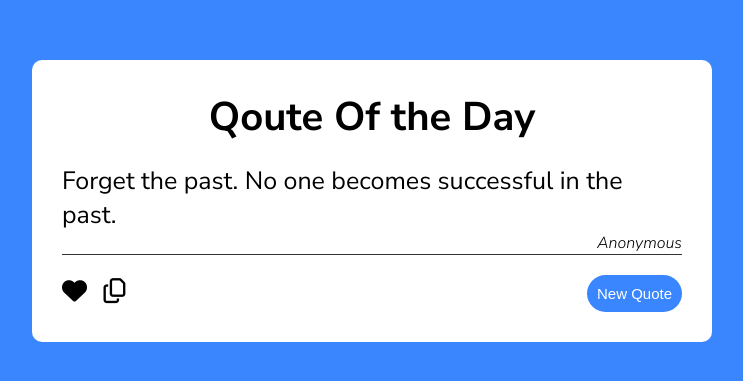
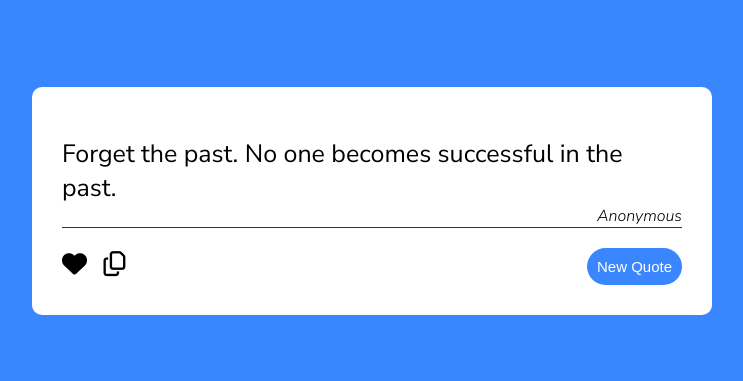
Before and after one commit to kiojoel/random-quote-generator, a plain HTML site: page index.html in a window 1280 px wide. Shown: the part 199-580 px from the top of the page, without its empty margins (268-1011 px from the left). Drawn offline with Linux system fonts and the light colour scheme.

Commit message:
fixed container height

```diff
--- a/index.html
+++ b/index.html
@@ -15,7 +15,6 @@
   </head>
   <body>
     <div class="container">
-      <h1>Qoute Of the Day</h1>
       <div class="quoteDiv">
         <p class="quote">
           Forget the past. No one becomes successful in the past.
--- a/styles.css
+++ b/styles.css
@@ -17,15 +17,8 @@ body {
 .container {
   background-color: #fff;
   max-width: 680px;
-  max-height: 400px;
   padding: 30px;
   border-radius: 10px;
-}
-
-h1 {
-  text-align: center;
-  font-size: 40px;
-  font-weight: 700;
 }
 
 .quoteDiv {
@@ -82,3 +75,9 @@ h1 {
     padding: 30px;
   }
 }
+@media (max-width: 350px) {
+  .container {
+    max-width: 200px;
+    padding: 30px;
+  }
+}
```
